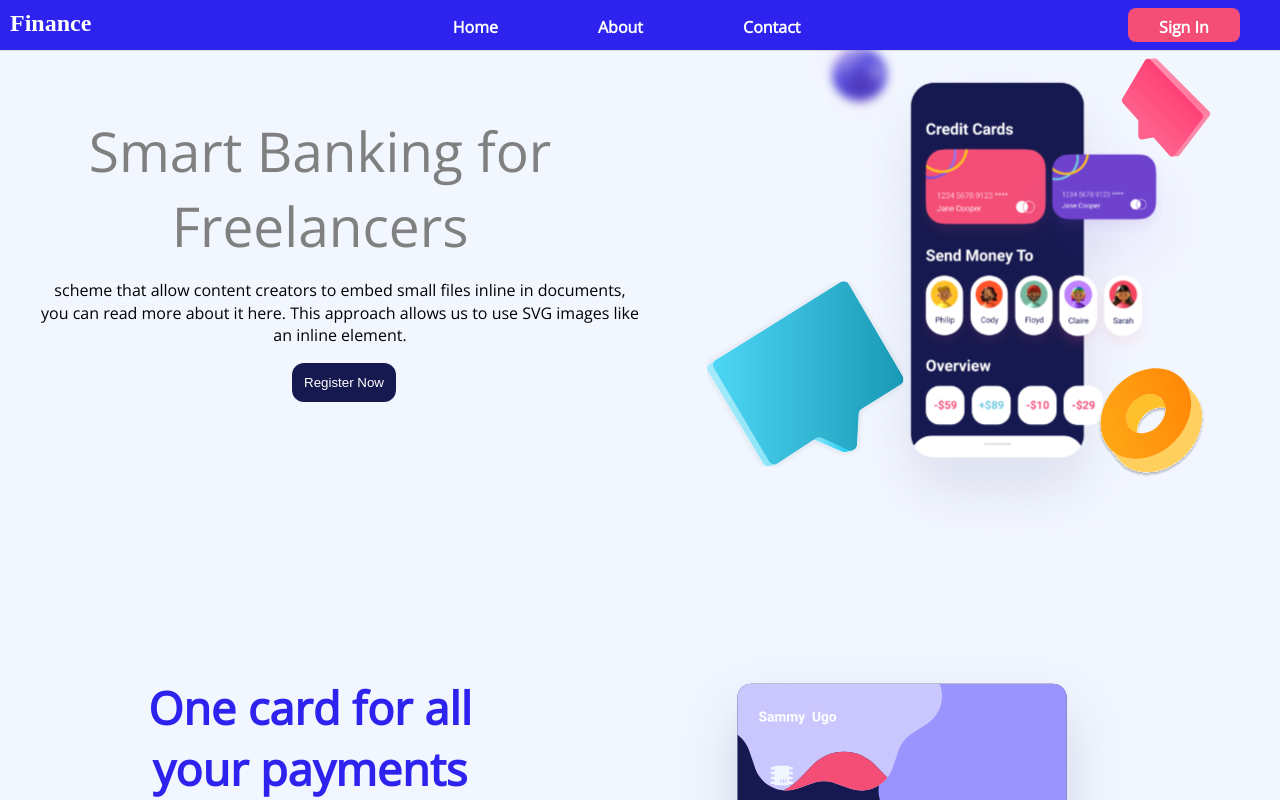
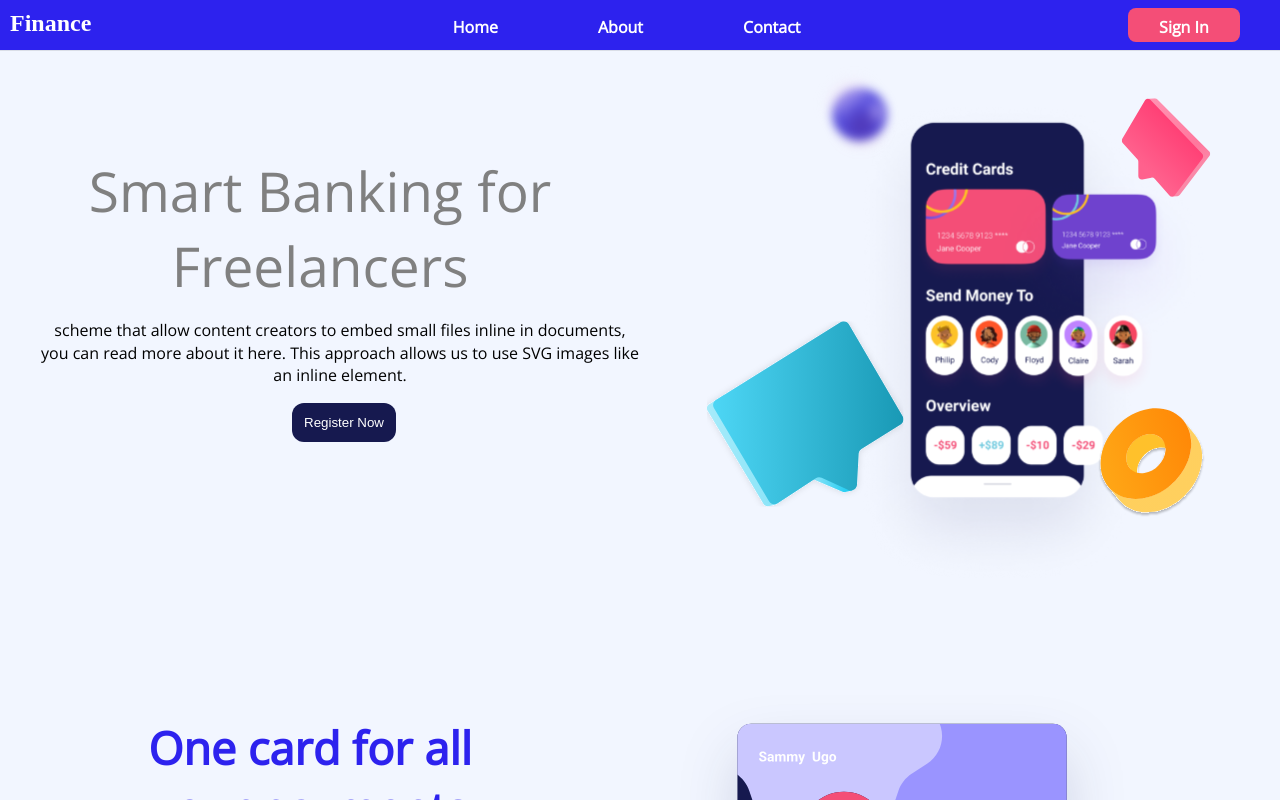
Before and after one commit to sammy-code98/react-landing-page, a React (Create React App) app: page / in a window 1280 px wide. Shown: the top 800 px of the page. Built offline with nearby package versions, Linux system fonts and the light colour scheme; a web font is replaced by a local one.

Commit message:
Fix: add margin to banner svg

```diff
--- a/src/components/Banner.jsx
+++ b/src/components/Banner.jsx
@@ -7,7 +7,7 @@ const Container = styled.section`
   width: 100%;
   justify-content: center;
   align-items: center;
-  margin-top: -50px;
+  margin-top: -10px;
 `;
 const BanImg = styled.div`
   width: 50%;
```
